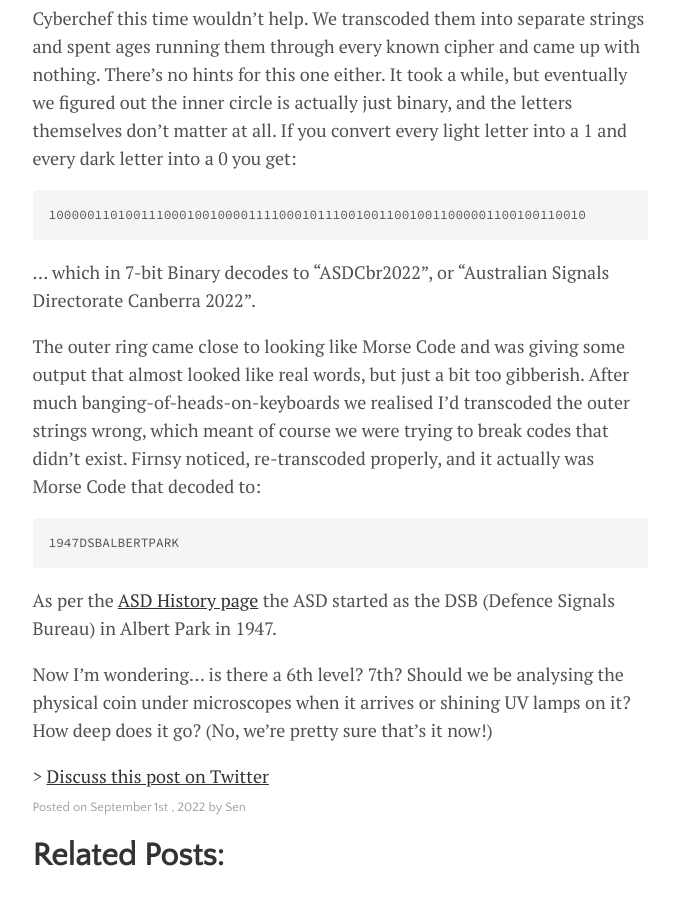
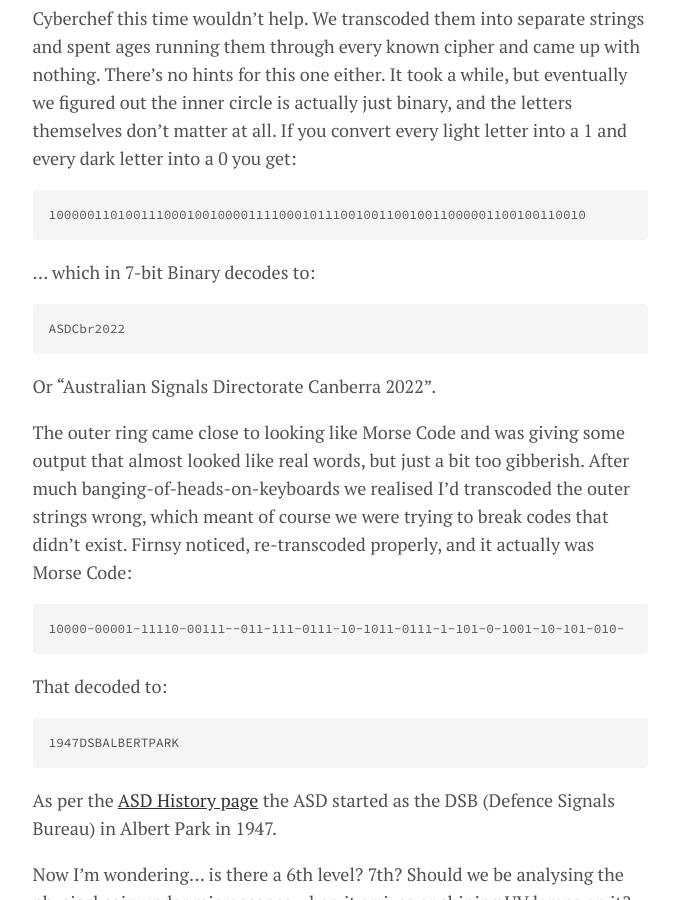
Before and after one commit to senwerks/obsoletenerd.github.io, a Jekyll site: the page built from _posts/2022-09-01-Solving-the-Australian-Signals-Directorate-cryptography-challenge-coin.md, in a window 1280 px wide and 900 px high, scrolled down 8156 px. Shown: the whole window, without its empty margins (300-975 px from the left). Built offline with Jekyll 4.4.1, drawn with Linux system fonts in a browser that asks for light colours.

Commit message:
Update 2022-09-01-Solving-the-Australian-Signals-Directorate-cryptography-challenge-coin.md

````diff
--- a/_posts/2022-09-01-Solving-the-Australian-Signals-Directorate-cryptography-challenge-coin.md
+++ b/_posts/2022-09-01-Solving-the-Australian-Signals-Directorate-cryptography-challenge-coin.md
@@ -148,9 +148,21 @@
 1000001101001110001001000011110001011100100110010011000001100100110010
 ```
 
-... which in 7-bit Binary decodes to "ASDCbr2022", or "Australian Signals Directorate Canberra 2022".
+... which in 7-bit Binary decodes to:
 
-The outer ring came close to looking like Morse Code and was giving some output that almost looked like real words, but just a bit too gibberish. After much banging-of-heads-on-keyboards we realised I'd transcoded the outer strings wrong, which meant of course we were trying to break codes that didn't exist. Firnsy noticed, re-transcoded properly, and it actually was Morse Code that decoded to:
+```
+ASDCbr2022
+```
+
+Or "Australian Signals Directorate Canberra 2022".
+
+The outer ring came close to looking like Morse Code and was giving some output that almost looked like real words, but just a bit too gibberish. After much banging-of-heads-on-keyboards we realised I'd transcoded the outer strings wrong, which meant of course we were trying to break codes that didn't exist. Firnsy noticed, re-transcoded properly, and it actually was Morse Code:
+
+```
+10000-00001-11110-00111--011-111-0111-10-1011-0111-1-101-0-1001-10-101-010-
+```
+
+That decoded to:
 
 ```
 1947DSBALBERTPARK
````
